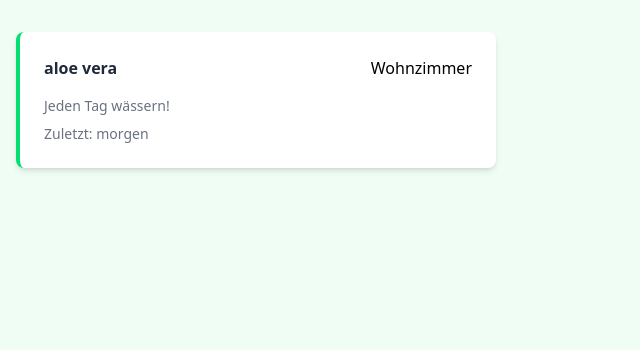
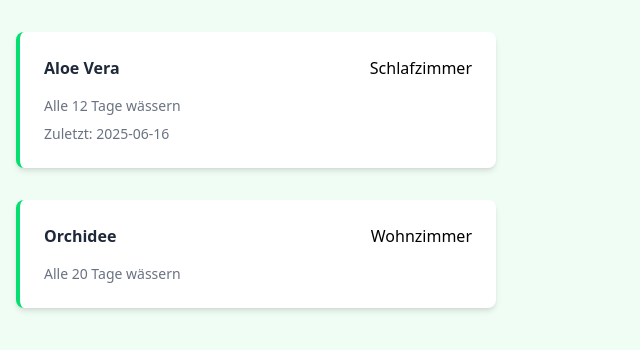
Before and after one commit to nilshartmann-workshops/2025-06-30-react, a React (Vite) app in the folder workspace/: page / in a window 1280 px wide. Shown: the top 350 px of the page, without its empty margins (0-640 px from the left). Built offline with nearby package versions, Linux system fonts and the light colour scheme.

Commit message:
03: Listen, key, TS: any / unknown

```diff
--- /dev/null
+++ b/workspace/AUFGABEN/03_listen.md
@@ -0,0 +1,45 @@
+# Listen rendern
+
+# Dateien
+
+- src/components/App.tsx
+- src/components/PlantCardList.tsx (anlegen!)
+- src/types.ts (anlegen!)
+
+# Aufgabe
+
+- Baue eine neue Komponente, die eine Liste von `PlantCard´-Komponenten darstellen kann
+
+# Schritte
+
+1. Lege die Datei
+   `src/types.ts` an undefiniere darin einen fachlichen TypeScript Typen für Pflanzen in unserer Anwendung
+    - Diesen Typen werden später auch an anderen Stellen verwenden
+    - Es ist übliche Praxis, fachliche Typen in eine oder mehrere eigene Dateien zu legen
+    - Definiere und exportiere den TypeScript-Typen `Plant`
+        - Dieser soll dieselben Properties wie schon in unserer `PlantCard` bekommen, aber zusätzlich noch ein
+          `id`-Feld:
+            - `id` (String)
+            - `name` (String)
+            - `location` (String)
+            - `wateringInterval` (Zahl)
+            - `lastWatered` (String, optional)
+2. Lege die Datei `PlantCardList.tsx` und darin die neue Komponente `PlantCardList` an
+    - Die Komponente soll eine Liste (Array) des `Plant`-Typs als Property entgegennehmen
+    - Die Komponente soll ein `div` (CSS-Klasse: `PlantCardList`) zurückliefern
+    - Innerhalb des `div`-Elements sollen die übergebenen Pflanzen jeweils mit der
+      `PlantCard`-Komponente gerendert werden
+        - Verwende dazu die `map`-Funktion von JavaScript
+        - Denk an das `key`-Property von React!
+3. Stell die `App`-Komponente um
+    - Erzeuge dort eine Liste (Array)  von `Plant`-Objekten mit Beispiel-Daten
+    - Render statt der einzelnen `PlantCard`-Komponenten dort nun die `PlantCardList`-Komponente
+    - Öffne die Browser-Console und stelle sicher, dass dort keine Fehler oder Warnungen ausgegeben werden.
+
+# Material
+
+- Rendering Lists in React: https://react.dev/learn/rendering-lists
+    - `key` property: https://react.dev/learn/rendering-lists#keeping-list-items-in-order-with-key
+- JavaScript
+  `map` function on an array: https://developer.mozilla.org/en-US/docs/Web/JavaScript/Reference/Global_Objects/Array/map
+- TypeScript `Arrays`: https://www.typescriptlang.org/docs/handbook/2/everyday-types.html#arrays
--- a/workspace/src/components/App.tsx
+++ b/workspace/src/components/App.tsx
@@ -1,14 +1,34 @@
 import PlantCard from "./PlantCard.tsx";
+import { Plant } from "../types.ts";
+import PlantCardList from "./PlantCardList.tsx";
+
+const allPlants = [
+  {
+    id: "1",
+    name: "Aloe Vera",
+    location: "Schlafzimmer",
+    wateringInterval: 12,
+    lastWatered: "2025-06-16",
+  },
+  {
+    id: "2",
+    name: "Orchidee",
+    location: "Wohnzimmer",
+    wateringInterval: 20,
+  },
+];
 
 export default function App() {
   return (
     <div className={"AppContainer"}>
-      <PlantCard
-        location="Wohnzimmer"
-        lastWatered="morgen"
-        name={"aloe vera"}
-        wateringInterval={1}
-      />
+
+      <PlantCardList plants={allPlants} />
+      {/*<PlantCard*/}
+      {/*  location="Wohnzimmer"*/}
+      {/*  lastWatered="morgen"*/}
+      {/*  name={"aloe vera"}*/}
+      {/*  wateringInterval={1}*/}
+      {/*/>*/}
     </div>
   );
 }
--- a/workspace/src/components/PlantCard.tsx
+++ b/workspace/src/components/PlantCard.tsx
@@ -13,6 +13,7 @@ const props = {
  */
 
 import { Fragment } from "react";
+import { Plant } from "../types.ts";
 
 type PlantCardProps = {
   name: string
--- /dev/null
+++ b/workspace/src/components/PlantCardList.tsx
@@ -0,0 +1,51 @@
+import { Plant } from "../types.ts";
+import PlantCard from "./PlantCard.tsx";
+
+type PlantCardListProps = {
+  plants: Plant[];
+};
+export default function PlantCardList(props: PlantCardListProps) {
+
+
+  // {props.plants.map(function extractId( plant ) {
+
+  return (
+    <div className={"PlantCardList"}>
+      {props.plants.map( p =>
+          <PlantCard key={p.id}
+                     name={p.name}
+                     location={p.location}
+                     wateringInterval={p.wateringInterval}
+                     lastWatered={p.lastWatered}
+
+          />
+        )}
+    </div>
+  );
+}
+
+// let p:any ="";
+// p = 7;
+// p = true;
+
+// function getPerson(): any {
+//
+// }
+// function getPerson2(): unknown {
+// return "";
+// }
+// const p = getPerson();
+// p.toUpperCase();
+// const p2 = getPerson2();
+//
+// if (typeof p2 === "string") {
+//   p2.toUpperCase();
+// }
+
+function extractId( plant: any ) {}
+const extractId_2 = (plant: any) => {
+  return "Hello";
+}
+
+const extractId_3 = (plant: any) => "Hello World";
+// const extractId_4 = plant => "Hello World";
--- /dev/null
+++ b/workspace/src/types.ts
@@ -0,0 +1,7 @@
+export type Plant = {
+  id: string;
+  name: string;
+  location: string;
+  wateringInterval: number;
+  lastWatered?: string;
+};
```
